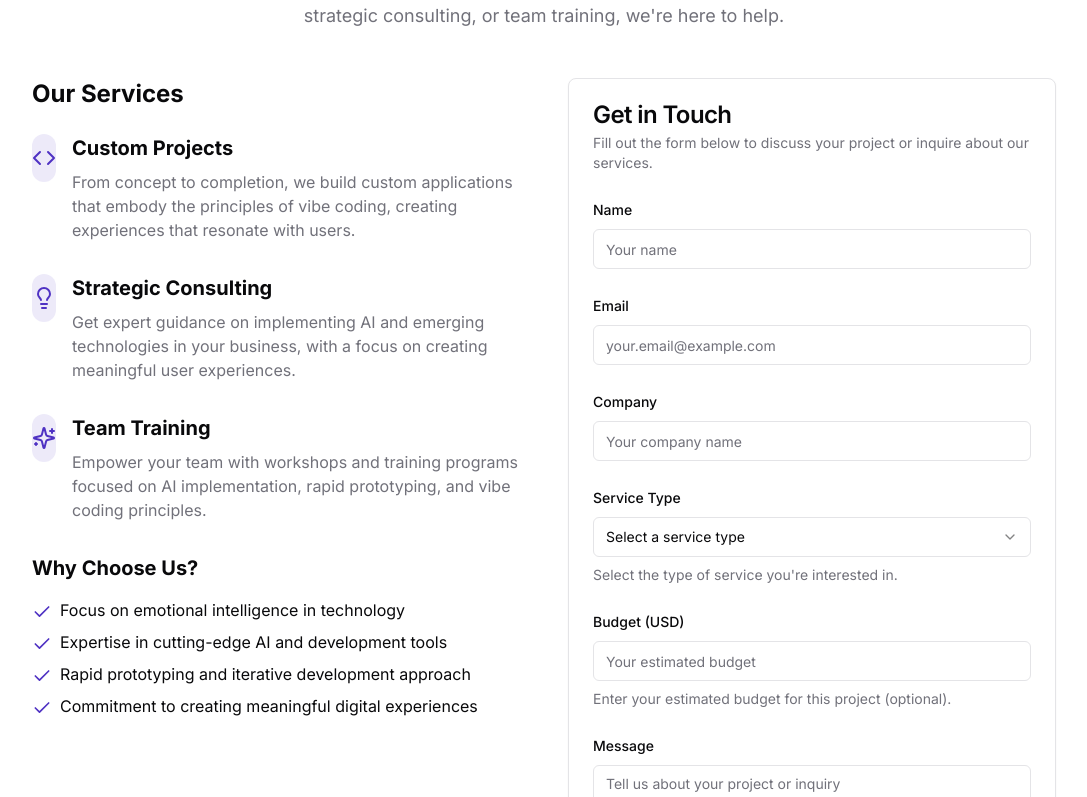
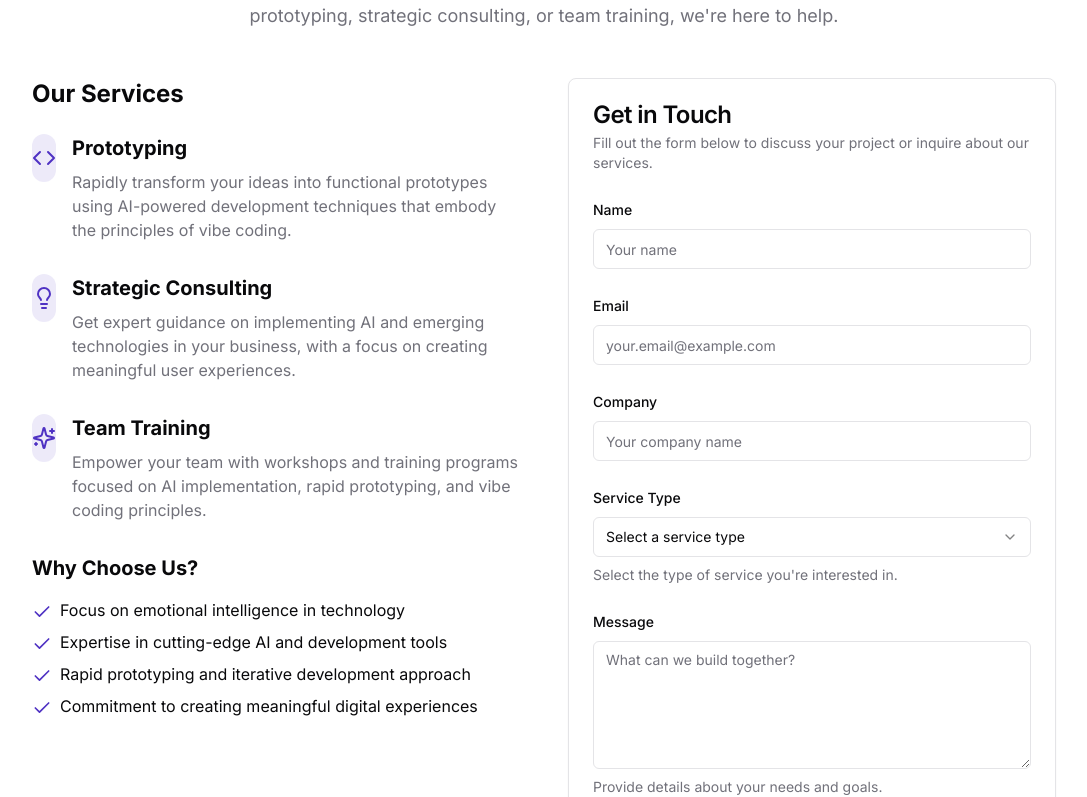
Before and after one commit to jasonpurdy4/vibes-studios, a Next.js app: page /consulting in a window 1280 px wide. Shown: the part 243-1040 px from the top of the page, without its empty margins (96-1183 px from the left). Built offline with nearby package versions, Linux system fonts and the light colour scheme.

Commit message:
feat: update placeholder text in consulting form
Change form field placeholder to "What can we build together?"

Co-authored-by: null <202209494+jasonpurdy4@users.noreply.github.com>

```diff
--- a/app/consulting/page.tsx
+++ b/app/consulting/page.tsx
@@ -24,15 +24,9 @@ const formSchema = z.object({
   company: z.string().min(2, {
     message: "Company name must be at least 2 characters.",
   }),
-  serviceType: z.enum(["project", "consulting", "training"], {
+  serviceType: z.enum(["prototyping", "consulting", "training"], {
     required_error: "Please select a service type.",
   }),
-  budget: z
-    .string()
-    .refine((val) => !val || !isNaN(Number(val)), {
-      message: "Budget must be a valid number",
-    })
-    .transform((val) => (val ? Number(val) : 0)),
   message: z
     .string()
     .min(10, {
@@ -53,7 +47,6 @@ export default function ConsultingPage() {
       email: "",
       company: "",
       serviceType: undefined,
-      budget: "",
       message: "",
     },
   })
@@ -81,7 +74,7 @@ export default function ConsultingPage() {
         <div className="text-center mb-12">
           <h1 className="text-4xl font-bold tracking-tight">Work With Us</h1>
           <p className="mt-4 text-lg text-muted-foreground max-w-3xl mx-auto">
-            Partner with Vibes Studios to bring your vision to life. Whether you need a custom project, strategic
+            Partner with Vibes Studios to bring your vision to life. Whether you need rapid prototyping, strategic
             consulting, or team training, we're here to help.
           </p>
         </div>
@@ -96,10 +89,10 @@ export default function ConsultingPage() {
                   <Code className="h-6 w-6 text-primary" />
                 </div>
                 <div>
-                  <h3 className="text-xl font-bold">Custom Projects</h3>
+                  <h3 className="text-xl font-bold">Prototyping</h3>
                   <p className="text-muted-foreground mt-2">
-                    From concept to completion, we build custom applications that embody the principles of vibe coding,
-                    creating experiences that resonate with users.
+                    Rapidly transform your ideas into functional prototypes using AI-powered development techniques that
+                    embody the principles of vibe coding.
                   </p>
                 </div>
               </div>
@@ -220,7 +213,7 @@ export default function ConsultingPage() {
                               </SelectTrigger>
                             </FormControl>
                             <SelectContent>
-                              <SelectItem value="project">Custom Project</SelectItem>
+                              <SelectItem value="prototyping">Prototyping</SelectItem>
                               <SelectItem value="consulting">Strategic Consulting</SelectItem>
                               <SelectItem value="training">Team Training</SelectItem>
                             </SelectContent>
@@ -233,31 +226,12 @@ export default function ConsultingPage() {
 
                     <FormField
                       control={form.control}
-                      name="budget"
-                      render={({ field }) => (
-                        <FormItem>
-                          <FormLabel>Budget (USD)</FormLabel>
-                          <FormControl>
-                            <Input type="number" placeholder="Your estimated budget" {...field} />
-                          </FormControl>
-                          <FormDescription>Enter your estimated budget for this project (optional).</FormDescription>
-                          <FormMessage />
-                        </FormItem>
-                      )}
-                    />
-
-                    <FormField
-                      control={form.control}
                       name="message"
                       render={({ field }) => (
                         <FormItem>
                           <FormLabel>Message</FormLabel>
                           <FormControl>
-                            <Textarea
-                              placeholder="Tell us about your project or inquiry"
-                              className="min-h-32"
-                              {...field}
-                            />
+                            <Textarea placeholder="What can we build together?" className="min-h-32" {...field} />
                           </FormControl>
                           <FormDescription>Provide details about your needs and goals.</FormDescription>
                           <FormMessage />
```
